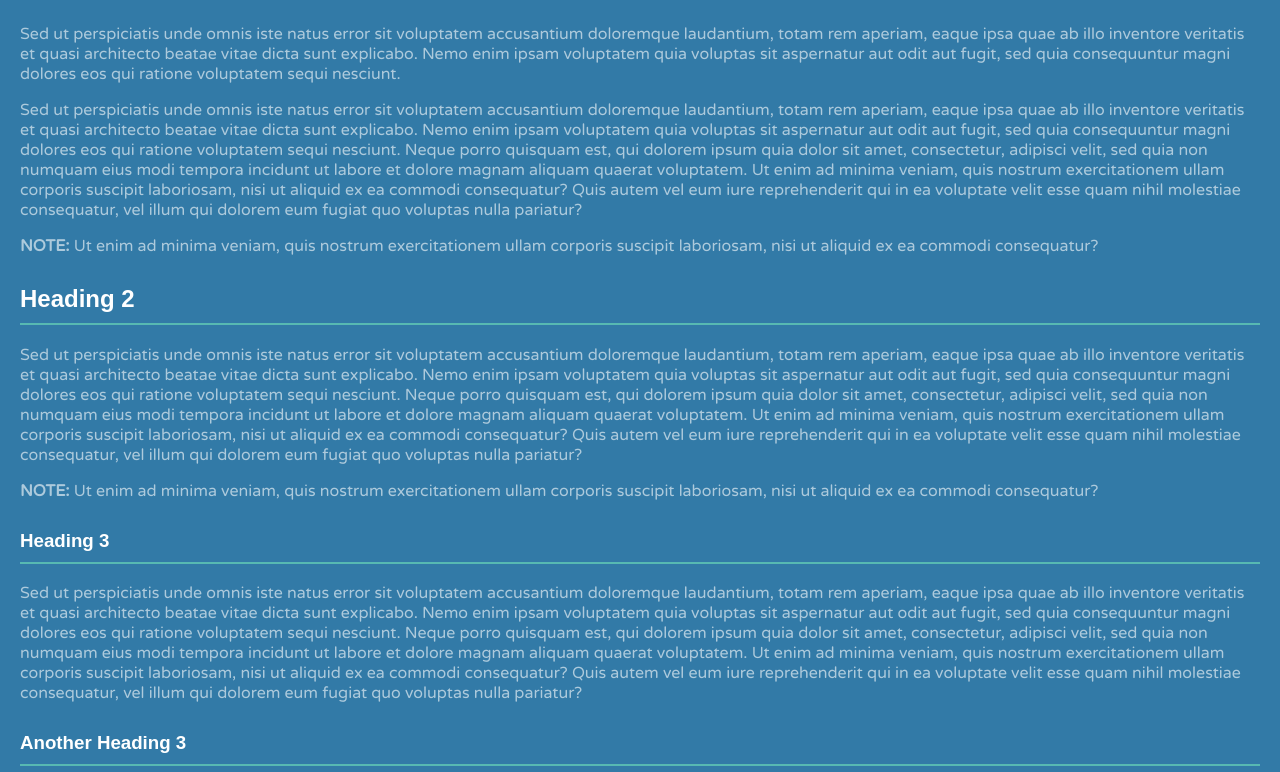
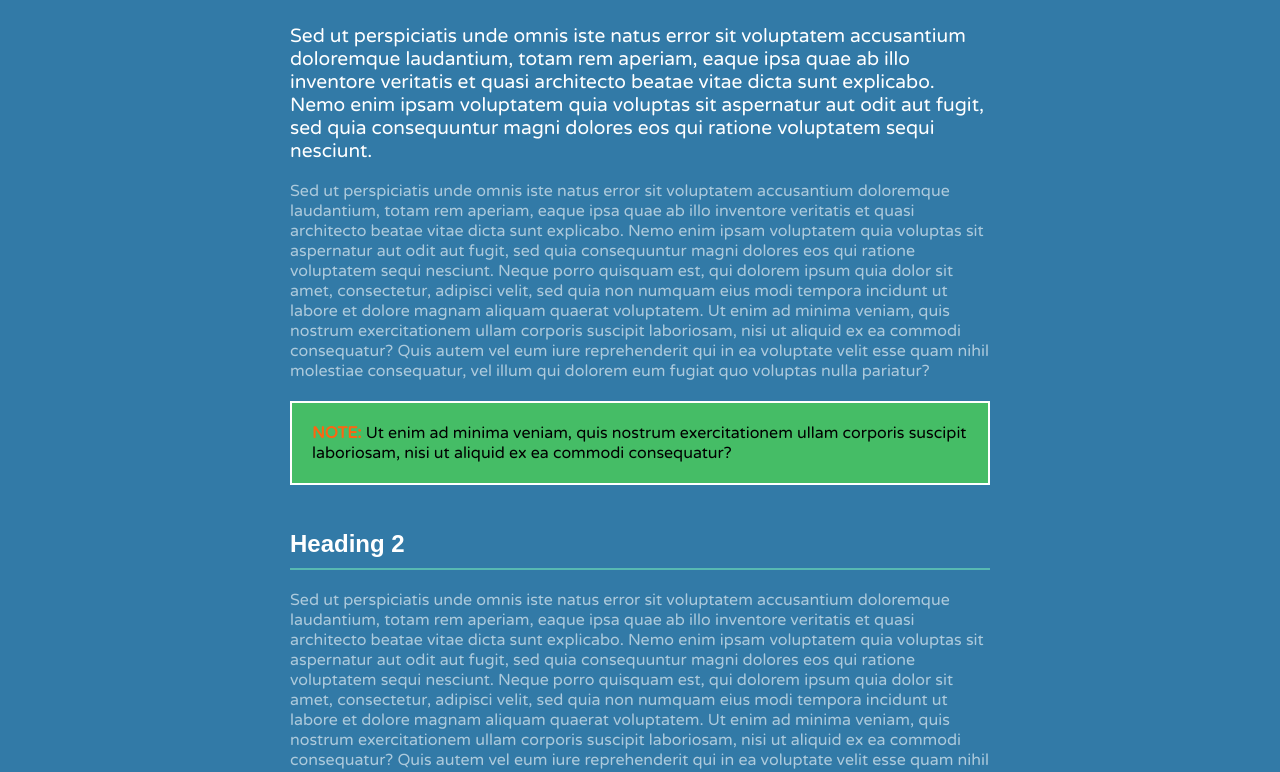
Before and after one commit to dal145735/selectorbasics2, a plain HTML site: page index.html in a window 1280 px wide. Shown: the part 149-921 px from the top of the page. Drawn offline with Linux system fonts and the light colour scheme.

Commit message:
extr a styles

```diff
--- a/assets/css/styles.css
+++ b/assets/css/styles.css
@@ -43,3 +43,18 @@ h1{
     margin-bottom:35px;
     padding:20px;
 }
+
+.note strong{
+    color: #fc6512;
+}
+
+article{
+    max-width: 700px;
+    margin: 0 auto;
+}
+
+h1+p{
+    color: rgb(255,255,255);
+    font-size: 1.2em;
+
+}
--- a/index.html
+++ b/index.html
@@ -17,10 +17,10 @@
 <h1>This is a Heading 1 with Text</h1>
 <p>Sed ut perspiciatis unde omnis iste natus error sit voluptatem accusantium doloremque laudantium, totam rem aperiam, eaque ipsa quae ab illo inventore veritatis et quasi architecto beatae vitae dicta sunt explicabo. Nemo enim ipsam voluptatem quia voluptas sit aspernatur aut odit aut fugit, sed quia consequuntur magni dolores eos qui ratione voluptatem sequi nesciunt. </p>
 <p>Sed ut perspiciatis unde omnis iste natus error sit voluptatem accusantium doloremque laudantium, totam rem aperiam, eaque ipsa quae ab illo inventore veritatis et quasi architecto beatae vitae dicta sunt explicabo. Nemo enim ipsam voluptatem quia voluptas sit aspernatur aut odit aut fugit, sed quia consequuntur magni dolores eos qui ratione voluptatem sequi nesciunt. Neque porro quisquam est, qui dolorem ipsum quia dolor sit amet, consectetur, adipisci velit, sed quia non numquam eius modi tempora incidunt ut labore et dolore magnam aliquam quaerat voluptatem. Ut enim ad minima veniam, quis nostrum exercitationem ullam corporis suscipit laboriosam, nisi ut aliquid ex ea commodi consequatur? Quis autem vel eum iure reprehenderit qui in ea voluptate velit esse quam nihil molestiae consequatur, vel illum qui dolorem eum fugiat quo voluptas nulla pariatur?</p>
-<p><strong>NOTE:</strong> Ut enim ad minima veniam, quis nostrum exercitationem ullam corporis suscipit laboriosam, nisi ut aliquid ex ea commodi consequatur? </p>
+<p class="note"><strong>NOTE:</strong> Ut enim ad minima veniam, quis nostrum exercitationem ullam corporis suscipit laboriosam, nisi ut aliquid ex ea commodi consequatur? </p>
 <h2>Heading 2</h2>
 <p>Sed ut perspiciatis unde omnis iste natus error sit voluptatem accusantium doloremque laudantium, totam rem aperiam, eaque ipsa quae ab illo inventore veritatis et quasi architecto beatae vitae dicta sunt explicabo. Nemo enim ipsam voluptatem quia voluptas sit aspernatur aut odit aut fugit, sed quia consequuntur magni dolores eos qui ratione voluptatem sequi nesciunt. Neque porro quisquam est, qui dolorem ipsum quia dolor sit amet, consectetur, adipisci velit, sed quia non numquam eius modi tempora incidunt ut labore et dolore magnam aliquam quaerat voluptatem. Ut enim ad minima veniam, quis nostrum exercitationem ullam corporis suscipit laboriosam, nisi ut aliquid ex ea commodi consequatur? Quis autem vel eum iure reprehenderit qui in ea voluptate velit esse quam nihil molestiae consequatur, vel illum qui dolorem eum fugiat quo voluptas nulla pariatur?</p>
-<p><strong>NOTE:</strong> Ut enim ad minima veniam, quis nostrum exercitationem ullam corporis suscipit laboriosam, nisi ut aliquid ex ea commodi consequatur? </p>
+<p class="note"><strong>NOTE:</strong> Ut enim ad minima veniam, quis nostrum exercitationem ullam corporis suscipit laboriosam, nisi ut aliquid ex ea commodi consequatur? </p>
 <h3>Heading 3</h3>
 <p>Sed ut perspiciatis unde omnis iste natus error sit voluptatem accusantium doloremque laudantium, totam rem aperiam, eaque ipsa quae ab illo inventore veritatis et quasi architecto beatae vitae dicta sunt explicabo. Nemo enim ipsam voluptatem quia voluptas sit aspernatur aut odit aut fugit, sed quia consequuntur magni dolores eos qui ratione voluptatem sequi nesciunt. Neque porro quisquam est, qui dolorem ipsum quia dolor sit amet, consectetur, adipisci velit, sed quia non numquam eius modi tempora incidunt ut labore et dolore magnam aliquam quaerat voluptatem. Ut enim ad minima veniam, quis nostrum exercitationem ullam corporis suscipit laboriosam, nisi ut aliquid ex ea commodi consequatur? Quis autem vel eum iure reprehenderit qui in ea voluptate velit esse quam nihil molestiae consequatur, vel illum qui dolorem eum fugiat quo voluptas nulla pariatur?</p>
 <h3>Another Heading 3</h3>
```
